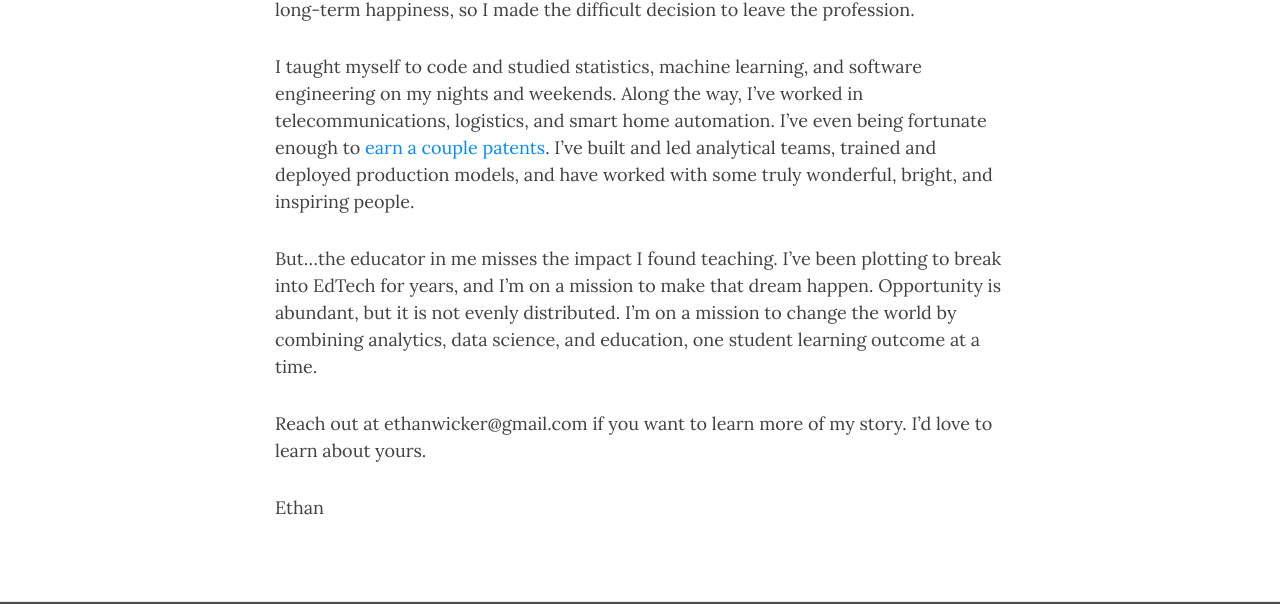
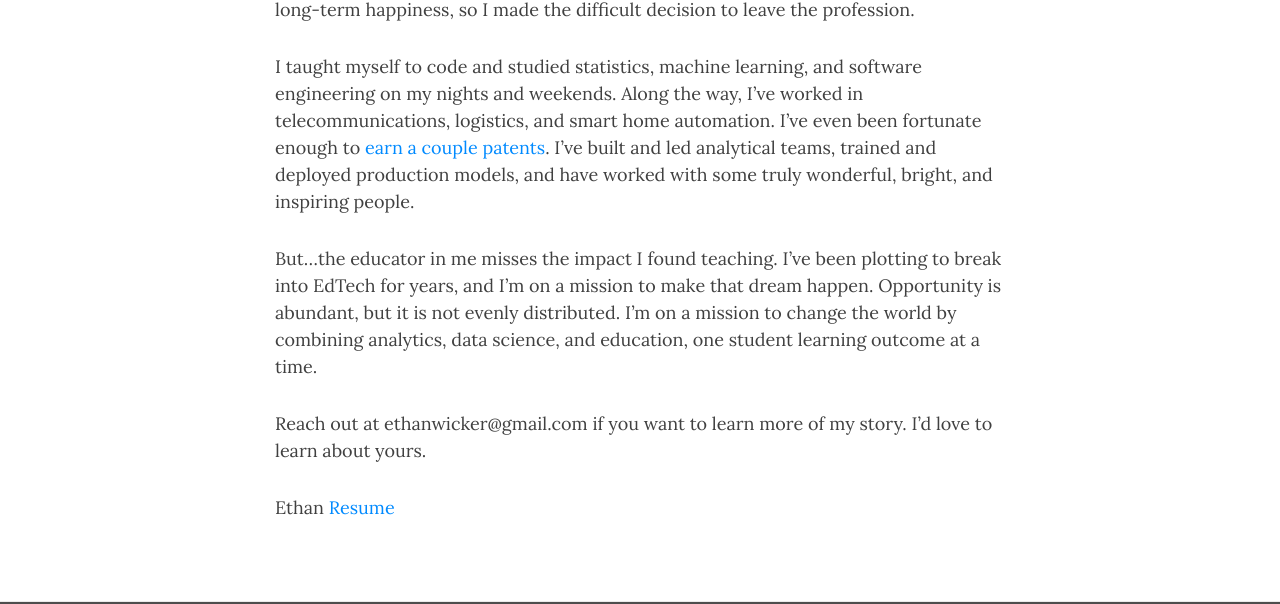
Before and after one commit to ethanwicker/ethanwicker.github.io, a Jekyll site: the page built from about.md, in a window 1280 px wide and 1218 px high. Shown: the part 383-987 px from the top of the window. Built offline with Jekyll 4.4.1, drawn with Linux system fonts in a browser that asks for light colours; nearby versions of some CDN libraries; our own code applies the rules of GitHub Pages for plain Markdown files.

Commit message:
Update about.md

```diff
--- a/about.md
+++ b/about.md
@@ -2,10 +2,11 @@ Hi, I'm Ethan. 👋 I'm a Data Scientist living in Denver, CO.  I'm also a forme
 
 I have a BS in Mathematics, a BS in Mathematics Education, and a minor in Philosophy.  At NC State University, I was selected as a [Noyce Mathematics Education Teaching Scholar](https://www.nsf.gov/awardsearch/showAward?AWD_ID=0733794&HistoricalAwards=false){:target="_blank"}, a program that seeks to increase the number of highly qualified teachers in high-needs public schools.  I loved my time teaching, but realized it wasn't my path to long-term happiness, so I made the difficult decision to leave the profession.
 
-I taught myself to code and studied statistics, machine learning, and software engineering on my nights and weekends.  Along the way, I've worked in telecommunications, logistics, and smart home automation.  I've even being fortunate enough to [earn a couple patents](https://patents.google.com/?inventor=Ethan+Wicker){:target="_blank"}.  I've built and led analytical teams, trained and deployed production models, and have worked with some truly wonderful, bright, and inspiring people.
+I taught myself to code and studied statistics, machine learning, and software engineering on my nights and weekends.  Along the way, I've worked in telecommunications, logistics, and smart home automation.  I've even been fortunate enough to [earn a couple patents](https://patents.google.com/?inventor=Ethan+Wicker){:target="_blank"}.  I've built and led analytical teams, trained and deployed production models, and have worked with some truly wonderful, bright, and inspiring people.
 
 But...the educator in me misses the impact I found teaching.  I've been plotting to break into EdTech for years, and I'm on a mission to make that dream happen.  Opportunity is abundant, but it is not evenly distributed.  I'm on a mission to change the world by combining analytics, data science, and education, one student learning outcome at a time.
 
 Reach out at ethanwicker@gmail.com if you want to learn more of my story.  I'd love to learn about yours.
 
 Ethan
+[Resume](https://drive.google.com/file/d/1cut1X_NjxkpnEbUiyMSDMutx_wKSjaKq/view?usp=drive_link)
```
